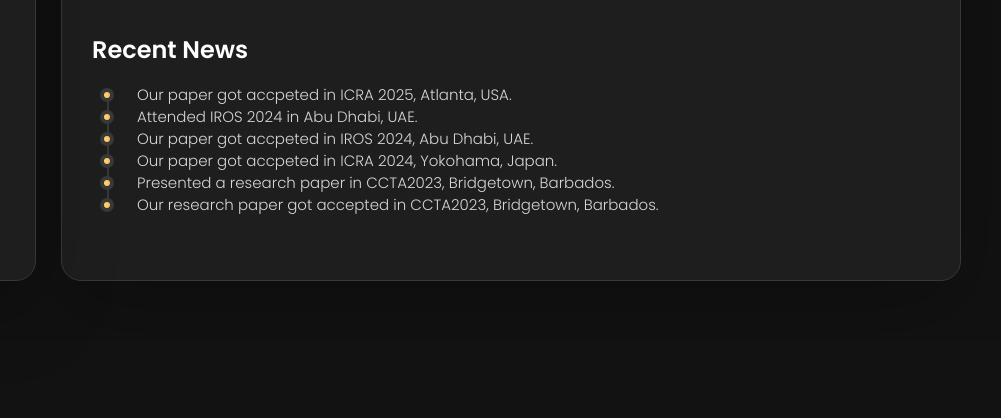
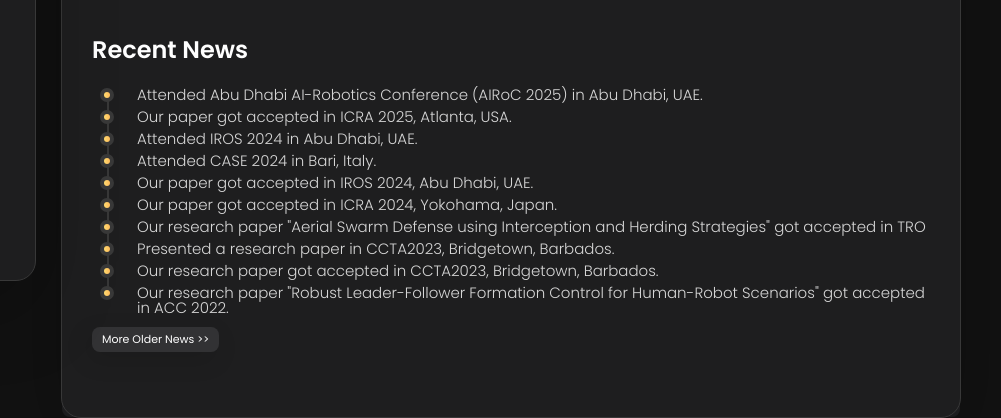
Before and after one commit to vishnuchipade/vishnuchipade.github.io, a plain HTML site: page index.html in a window 1280 px wide. Shown: the part 495-913 px from the top of the page, 279-1280 px from the left. Before the commit the page ends 836 px from the top, so only its background shows below. Drawn offline with nearby package versions, Linux system fonts and the light colour scheme.

Commit message:
Added more news items and buttons for showing older or lates news items

```diff
--- a/assets/css/style.css
+++ b/assets/css/style.css
@@ -557,6 +557,7 @@
 .social-item .social-link:hover {
   color: var(--light-gray);
 }
+
 .cv-box {
   position: relative;
   background: var(--border-gradient-onyx-2);
@@ -808,12 +809,10 @@
   top: 100px;
 }
 
-.news-item {
-  position: relative;
-}
-
-.news-item:not(:last-child) {
-  margin-bottom: 7px;
+.news-list span {
+  color: var(--vegas-gold);
+  font-weight: var(--fw-400);
+  line-height: 0.6;
 }
 
 .news-item-title {
@@ -822,21 +821,36 @@
   margin-bottom: 7px;
 }
 
-.news-list span {
-  color: var(--vegas-gold);
-  font-weight: var(--fw-400);
-  line-height: 0.6;
-}
-
-.news-item:not(:last-child)::before {
+.news-item {
+  position: relative;
+  display: none;
+}
+
+.news-item:not(:last-child) {
+  margin-bottom: 7px;
+}
+
+.news-item.last-visible {
+  margin-bottom: 0 !important;
+}
+
+
+.news-item::before {
   content: "";
   position: absolute;
-  top: 8px; /* Lowered so it starts *just under* the dot */
+  top: 8px;
   left: -30px;
   width: 1.5px;
-  height: calc(100% + 5px); /* Adjusted to maintain spacing */
+  height: calc(100% + 5px);
   background: var(--jet);
-  z-index: 0; /* Make sure it's behind the dot */
+  z-index: 0;
+}
+
+/* Hide line after the last visible item */
+.news-item.last-visible::before {
+  content: none;
+  margin-bottom: 0;
+  padding-bottom: 0;
 }
 
 .news-item::after {
@@ -867,6 +881,31 @@
   line-height: 1;
 }
 
+.news-button{
+  margin-top: 12px;
+  padding: 4px 10px; /* smaller padding */
+  background: var(--eerie-black-light);
+  color: white;
+  box-shadow: var(--shadow-1);
+  border: none;
+  border-radius: 8px;
+  cursor: pointer;
+  font-size: var(--fs-9);
+}
+
+.news-button::before {
+  content: "";
+  position: absolute;
+  inset: 1px;
+  background: var(--eerie-black-1);
+  border-radius: inherit;
+  z-index: -1;
+  transition: background 0.3s ease;
+}
+
+.news-button::hover {
+  background-color: #b9962e; /* Darker shade on hover */
+}
 
 /*-----------------------------------*\
   #RESUME
--- /dev/null
+++ b/assets/js/news.js
@@ -0,0 +1,57 @@
+
+  const newsItems = document.querySelectorAll('.news-item');
+  const loadMoreBtn = document.getElementById('loadMoreBtn');
+  const showLatestBtn = document.getElementById('showLatestBtn');
+  let visibleCount = 0;
+  const step = 10;
+
+  function showNewsItems(start, end) {
+    newsItems.forEach((item, index) => {
+      item.style.display = (index >= start && index < end) ? 'list-item' : 'none';
+    });
+  }
+
+  function showMoreNews() {
+    const newEnd = Math.min(visibleCount + step, newsItems.length);
+    for (let i = visibleCount; i < newEnd; i++) {
+      newsItems[i].style.display = 'list-item';
+    }
+    visibleCount = newEnd;
+
+    if (visibleCount >= newsItems.length) {
+      loadMoreBtn.style.display = 'none';
+      showLatestBtn.style.display = 'inline-block';
+    }
+
+    // Remove old 'last-visible' class
+    document.querySelectorAll('.news-item').forEach(item => item.classList.remove('last-visible'));
+
+    // Find the last visible item and mark it
+    let lastVisible = Array.from(newsItems).filter(item => item.style.display !== 'none').pop();
+    if (lastVisible) {
+      lastVisible.classList.add('last-visible');
+    }
+  }
+
+  function showLatestNews() {
+    visibleCount = 0;
+    showNewsItems(0, step);
+    visibleCount = step;
+    loadMoreBtn.style.display = 'inline-block';
+    showLatestBtn.style.display = 'none';
+
+    // Remove old 'last-visible' class
+    document.querySelectorAll('.news-item').forEach(item => item.classList.remove('last-visible'));
+
+    // Find the last visible item and mark it
+    let lastVisible = Array.from(newsItems).filter(item => item.style.display !== 'none').pop();
+    if (lastVisible) {
+      lastVisible.classList.add('last-visible');
+    }
+  }
+
+  // Initial load
+  showLatestNews();
+
+  loadMoreBtn.addEventListener('click', showMoreNews);
+  showLatestBtn.addEventListener('click', showLatestNews);
--- a/assets/publication/publication_data.json
+++ b/assets/publication/publication_data.json
@@ -63,15 +63,6 @@
     "citation": ""
   },
   {
-    "category": "journal",
-    "authors": "Vishnu S. Chipade, Dimitra Panagou",
-    "title": "Multi-Agent Planning and Control for Swarm Herding in 2D Obstacle Environments under Bounded Inputs",
-    "journal": "IEEE Transactions on Robotics 38 (2), May 2021",
-    "pdf_link": "./assets/publication/journal/TRO_2021_StringNet_Herding.pdf",
-    "abstract": "",
-    "citation": ""
-  },
-  {
     "category": "conference",
     "authors": "  Vishnu S. Chipade, Alia Gilbert, Daniel Harari, Dimitra Panagou",
     "title": "Collaborative Control of Aerial Robots for Inferring Human Intent from Gaze Following",
@@ -95,6 +86,15 @@
     "title": "Aerial Swarm Defense by StringNet Herding: Theory and Experiments",
     "journal": "Frontiers in Robotics and AI, 2021.",
     "pdf_link": "{https://www.frontiersin.org/articles/10.3389/frobt.2021.640446/",
+    "abstract": "",
+    "citation": ""
+  },
+  {
+    "category": "journal",
+    "authors": "Vishnu S. Chipade, Dimitra Panagou",
+    "title": "Multi-Agent Planning and Control for Swarm Herding in 2D Obstacle Environments under Bounded Inputs",
+    "journal": "IEEE Transactions on Robotics 38 (2), May 2021",
+    "pdf_link": "./assets/publication/journal/TRO_2021_StringNet_Herding.pdf",
     "abstract": "",
     "citation": ""
   },
--- a/index.html
+++ b/index.html
@@ -233,44 +233,27 @@
         -->
 
         <section class="service">
-
           <h3 class="h3 service-title">Recent News</h3>
 
-          <ol class="news-list">
+          <ol class="news-list" id="newsList">
+            <li class="news-item"> <p class="news-text">Attended Abu Dhabi AI-Robotics Conference (AIRoC 2025) in Abu Dhabi, UAE.</p></li>
+            <li class="news-item"> <p class="news-text">Our paper got accepted in ICRA 2025, Atlanta, USA.</p></li>
+            <li class="news-item"> <p class="news-text">Attended IROS 2024 in Abu Dhabi, UAE.</p></li>
+            <li class="news-item"> <p class="news-text">Attended CASE 2024 in Bari, Italy.</p></li>
+            <li class="news-item"> <p class="news-text">Our paper got accepted in IROS 2024, Abu Dhabi, UAE.</p></li>
+            <li class="news-item"> <p class="news-text">Our paper got accepted in ICRA 2024, Yokohama, Japan.</p></li>
+            <li class="news-item"> <p class="news-text">Our research paper "Aerial Swarm Defense using Interception and Herding Strategies" got accepted in TRO</p></li>
+            <li class="news-item"> <p class="news-text">Presented a research paper in CCTA2023, Bridgetown, Barbados.</p></li>
+            <li class="news-item"> <p class="news-text">Our research paper got accepted in CCTA2023, Bridgetown, Barbados.</p></li>
 
-            <li class="news-item">
-              <p class="news-text">
-                Our paper got accpeted in ICRA 2025, Atlanta, USA.
-              </p>
-            </li>
+            <li class="news-item"> <p class="news-text">Our research paper "Robust Leader-Follower Formation Control for Human-Robot Scenarios" got accepted in ACC 2022.</p></li>
+            <li class="news-item"> <p class="news-text">Our research paper "Aerial Swarm Defense by StringNet Herding: Theory and Experiments" got accepted in Frontiers in Robotics and AI.</p></li>
+            <li class="news-item"> <p class="news-text">Our Research paper "Multi-Agent Planning and Control for Swarm Herding in 2D Obstacle Environments under Bounded Inputs" got accepted in TRO. </p></li>
+            <!-- Add more items here -->
+          </ol>
 
-            <li class="news-item">
-              <p class="news-text">
-                Attended IROS 2024 in Abu Dhabi, UAE.
-              </p>
-            </li>
-            <li class="news-item">
-              <p class="news-text">
-                Our paper got accpeted in IROS 2024, Abu Dhabi, UAE.
-              </p>
-            </li>
-            <li class="news-item">
-              <p class="news-text">
-                Our paper got accpeted in ICRA 2024, Yokohama, Japan.
-              </p>
-            </li>
-            <li class="news-item">
-              <p class="news-text">
-                Presented a research paper in CCTA2023, Bridgetown, Barbados.
-              </p>
-            </li>
-            <li class="news-item">
-              <p class="news-text">
-                Our research paper got accepted in CCTA2023, Bridgetown, Barbados.
-              </p>
-            </li>
-
-          </ol>
+          <button id="loadMoreBtn" class="news-button">More Older News >></button>
+          <button id="showLatestBtn" class="news-button" style="display: none;"> << Show Latest News</button>
 
         </section>
 
@@ -1283,7 +1266,7 @@
     - custom js link
   -->
   <script src="./assets/js/script.js"></script>
-
+  <script src="./assets/js/news.js"></script>
   <script src="./assets/js/publication_data.js"></script>
 
 
```
